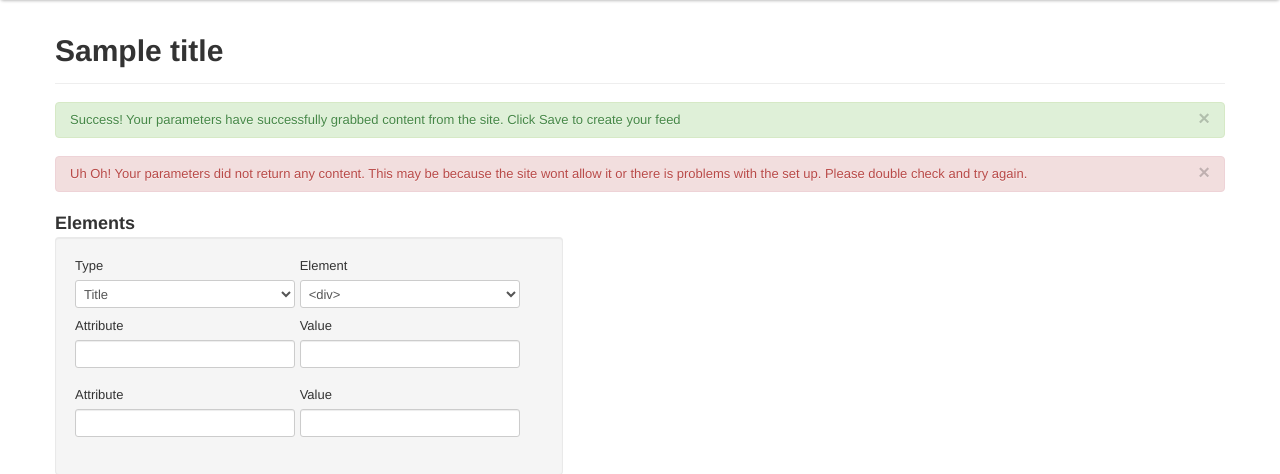
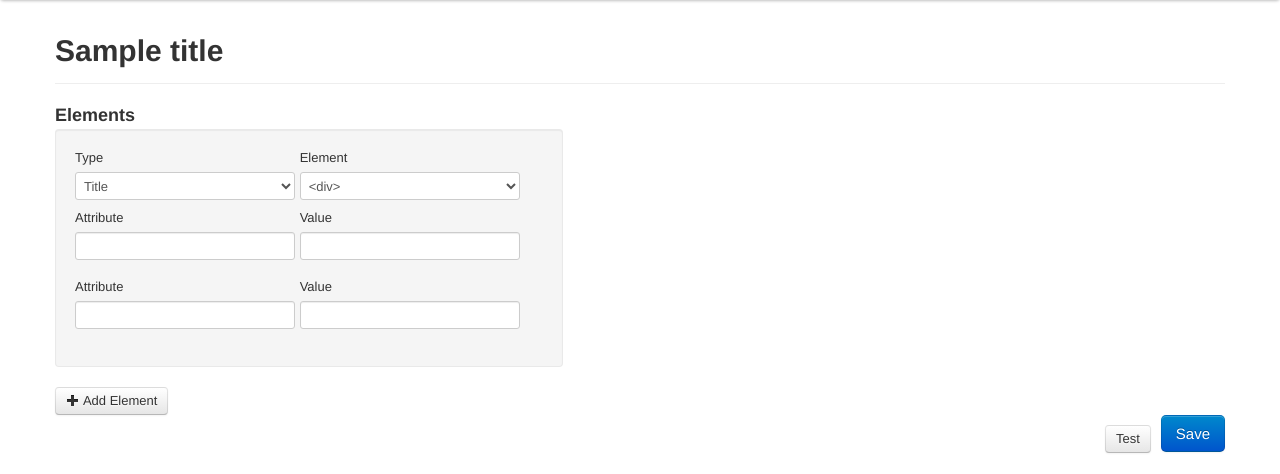
Before and after one commit to mc706/elemegrator, a Django app: template aggregator/feeds/templates/edit.html in a window 1280 px wide. Shown: the part 40-514 px from the top of the page. Run offline with Django 3.2, Linux system fonts and the light colour scheme; the template is opened without the code that fills it: most values are stand-ins (such as "Sample title", 1, 10 or a date in 2020); some libraries are stand-ins or nearby versions.

Commit message:
display hidden fixed to display none

```diff
--- a/aggregator/feeds/templates/edit.html
+++ b/aggregator/feeds/templates/edit.html
@@ -7,11 +7,11 @@
 <div class=page-header>
     <h1>{{ title }}</h1>
 </div>
-<div class="alert alert-success" style=display:hidden;>
+<div class="alert alert-success" style=display:none;>
     Success! Your parameters have successfully grabbed content from the site. Click Save to create your feed
     <a href=# data-dismiss=alert class=close>&times;</a>
 </div>
-<div class="alert alert-error" style=display:hidden;>
+<div class="alert alert-error" style=display:none;>
     Uh Oh! Your parameters did not return any content. This may be because the site wont allow it or there is
     problems with the set up. Please double check and try again.
     <a href=# data-dismiss=alert class=close>&times;</a>
```
